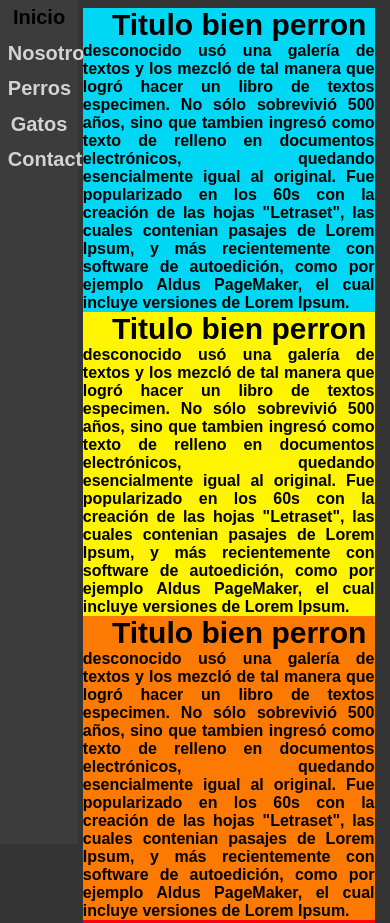
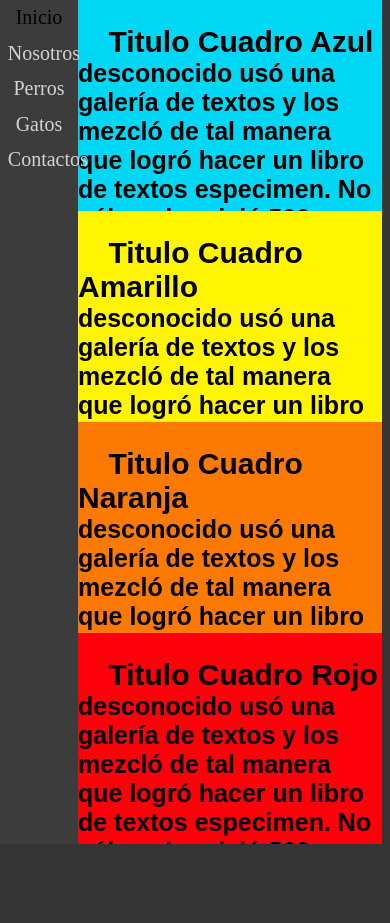
Before and after one commit to MatteoArMed/Actividad3_programacionWeb, a plain HTML site: page index.html in a window 390 px wide. Shown: the top 923 px of the page. After the commit the page ends 844 px from the top, so only its background shows below. Drawn offline with Linux system fonts and the light colour scheme.

Commit message:
Add files via upload
Actualizando CSS agregando texto responsive con Overflow Scroll

```diff
--- a/css/estilos.css
+++ b/css/estilos.css
@@ -6,14 +6,15 @@ html{
     right: 0;
     width: 100%;
     height: 100%;
-    position: relative;
+    display: block;
+    position: fixed;
 }
 .lateral{
     height: 100%;
     width: 20%;
     top: 0;
     left: 0;
-    position: absolute;
+    position: fixed;
     background-color: rgb(60, 60, 60);
 }
 nav a{
@@ -28,56 +29,55 @@ nav a:hover{
     color: black;
 }
 .cuadro-azul{
+    display: flex;
     margin-left: 20%;
     width: 78%;
     height: 25%;
     background: rgb(0, 215, 244);
-    text-align: justify;
     text-indent: 10%;
     color: rgb(0, 0, 0);
+    overflow: auto;
 }
 .cuadro-amarillo{
+    display: flex;
     margin-left: 20%;
     width: 78%;
     height: 25%;
     background: rgb(255, 245, 0);
-    text-align: justify;
     text-indent: 10%;
     color: rgb(0, 0, 0);
+    overflow: auto;
+
 }
 .cuadro-naranja{
+    display: flex;
     margin-left: 20%;
     width: 78%;
     height: 25%;
     background: rgb(253, 122, 2);
-    text-align: justify;
     text-indent: 10%;
     color: rgb(0, 0, 0);
+    overflow: auto;
+
 }
-.cuadro-rojo{
+#cuadro-rojo{
+    display: flex;
     margin-left: 20%;
     width: 78%;
     height: 25%;
     background: rgb(254, 0, 10);
-    text-align: justify;
     text-indent: 10%;
     color: rgb(0, 0, 0);
+    overflow: auto;
+
+
 }
-a{
+p{
     font-weight: 600;
-    /* font-size: 100%; */
-    font-size: auto;
+    font-size: 25px;
     font-family: sans-serif;
-    text-align: end;
+    word-wrap: break-word;
 }
 span{
     font-size: 30px;
 }
-/* #tablaPrueba{
-    width: 80%;
-    height: 25%;
-    background: white;
-    margin-left: 20%;
-    text-indent: 20%;
-    text-align: justify;
-} */
--- a/index.html
+++ b/index.html
@@ -6,6 +6,10 @@
     <title>Menu Desplegable</title>
 </head>
     <header>
+    </header>
+    <main>
+        <body>
+            <div class="cuerpoCentral">
                 <div class="lateral">
                     <nav>
                         <a href="">Inicio</a>
@@ -15,38 +19,22 @@
                         <a href="">Contactos</a>
                     </nav>
                 </div>
-    </header>
-    <main>
-        <body>
-            <div class="cuerpoCentral">
                 <div class="cuadro-azul">
-                <a><span>Titulo bien perron</span><br>
-                    desconocido usó una galería de textos y los mezcló de tal manera que logró hacer un libro de textos especimen. No sólo sobrevivió 500 años, sino que tambien ingresó como texto de relleno en documentos electrónicos, quedando esencialmente igual al original. Fue popularizado en los 60s con la creación de las hojas "Letraset", las cuales contenian pasajes de Lorem Ipsum, y más recientemente con software de autoedición, como por ejemplo Aldus PageMaker, el cual incluye versiones de Lorem Ipsum.</a>
+                    <p><span>Titulo Cuadro Azul</span><br>
+                        desconocido usó una galería de textos y los mezcló de tal manera que logró hacer un libro de textos especimen. No sólo sobrevivió 500 años, sino que tambien ingresó como texto de relleno en documentos electrónicos, quedanddasdasd. Fue popularizado en los 60s con la creación de las hojas "Letraset", las cuales contenian pasajes de Lorem Ipsum, y más recientemente con software de autoedición, como por ejemplo Aldus PageMaker, el cual incluye versiones de Lorem Ipsum.</p>
                 </div>
                 <div class="cuadro-amarillo">
-            <a><span>Titulo bien perron</span><br>
-                desconocido usó una galería de textos y los mezcló de tal manera que logró hacer un libro de textos especimen. No sólo sobrevivió 500 años, sino que tambien ingresó como texto de relleno en documentos electrónicos, quedando esencialmente igual al original. Fue popularizado en los 60s con la creación de las hojas "Letraset", las cuales contenian pasajes de Lorem Ipsum, y más recientemente con software de autoedición, como por ejemplo Aldus PageMaker, el cual incluye versiones de Lorem Ipsum.</a>
+                    <p><span>Titulo Cuadro Amarillo</span><br>
+                        desconocido usó una galería de textos y los mezcló de tal manera que logró hacer un libro de textos especimen. No sólo sobrevivió 500 años, sino que tambien ingresó como texto de relleno en documentos electrónicos, quedando esencialmente igual al original. Fue popularizado en los 60s con la creación de las hojas "Letraset", las cuales contenian pasajes de Lorem Ipsum, y más recientemente con software de autoedición, como por ejemplo Aldus PageMaker, el cual incluye versiones de Lorem Ipsum.</p  >
                 </div>
                 <div class="cuadro-naranja">
-            <a><span>Titulo bien perron</span><br>
-                desconocido usó una galería de textos y los mezcló de tal manera que logró hacer un libro de textos especimen. No sólo sobrevivió 500 años, sino que tambien ingresó como texto de relleno en documentos electrónicos, quedando esencialmente igual al original. Fue popularizado en los 60s con la creación de las hojas "Letraset", las cuales contenian pasajes de Lorem Ipsum, y más recientemente con software de autoedición, como por ejemplo Aldus PageMaker, el cual incluye versiones de Lorem Ipsum.</a>
+                    <p><span>Titulo Cuadro Naranja</span><br>
+                        desconocido usó una galería de textos y los mezcló de tal manera que logró hacer un libro de textos especimen. No sólo sobrevivió 500 años, sino que tambien ingresó como texto de relleno en documentos electrónicos, quedando esencialmente igual al original. Fue popularizado en los 60s con la creación de las hojas "Letraset", las cuales contenian pasajes de Lorem Ipsum, y más recientemente con software de autoedición, como por ejemplo Aldus PageMaker, el cual incluye versiones de Lorem Ipsum.</p>
                 </div>
-            <div class="cuadro-rojo">
-            <a><span>Titulo bien perron</span><br>
-                desconocido usó una galería de textos y los mezcló de tal manera que logró hacer un libro de textos especimen. No sólo sobrevivió 500 años, sino que tambien ingresó como texto de relleno en documentos electrónicos, quedando esencialmente igual al original. Fue popularizado en los 60s con la creación de las hojas "Letraset", las cuales contenian pasajes de Lorem Ipsum, y más recientemente con software de autoedición, como por ejemplo Aldus PageMaker, el cual incluye versiones de Lorem Ipsum.</a>
+                <div id="cuadro-rojo">
+                <p><span>Titulo Cuadro Rojo</span><br>
+                    desconocido usó una galería de textos y los mezcló de tal manera que logró hacer un libro de textos especimen. No sólo sobrevivió 500 años, sino que tambien ingresó como texto de relleno en documentos electrónicos, quedando esencialmente igual al original. Fue popularizado en los 60s con la creación de las hojas "Letraset", las cuales contenian pasajes de Lorem Ipsum, y más recientemente con software de autoedición, como por ejemplo Aldus PageMaker, el cual incluye versiones de Lorem Ipsum.</p>
                 </div>
-<!--
-        <div>
-            <table id="tablaPrueba">
-                <th>
-                    hola
-                </th>
-                <th>
-                    desconocido usó una galería de textos y los mezcló de tal manera que logró hacer un libro de textos especimen. No sólo sobrevivió 500 años, sino que tambien ingresó como texto de relleno en documentos electrónicos, quedando esencialmente igual al original. Fue popularizado en los 60s con la creación de las hojas "Letraset", las cuales contenian pasajes de Lorem Ipsum, y más recientemente con software de autoedición, como por ejemplo Aldus PageMaker, el cual incluye versiones de Lorem Ipsum.
-                </th>
-            </table>
-        </div>
-         -->
             </div>
     </body>
 </main>
```
Also changed, not shown: html/nosotros.html (line endings or trailing spaces). Lines whose indentation alone changed are shown as unchanged.
